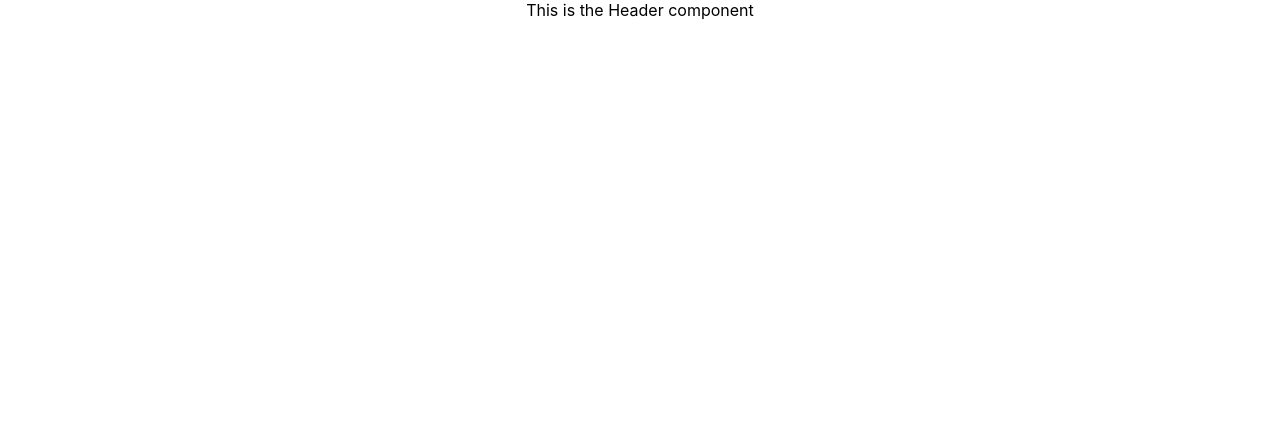
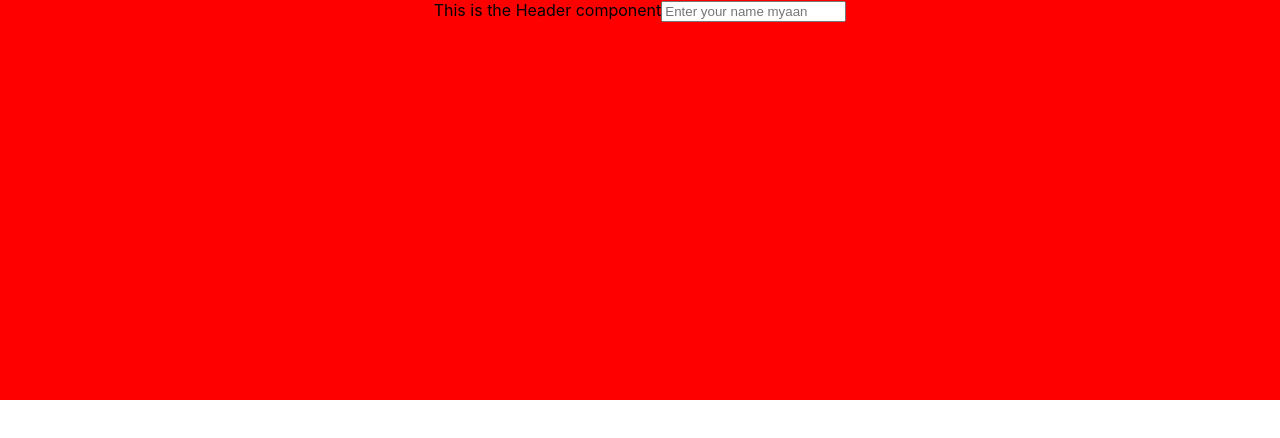
Before and after one commit to Vasunayudu4143/cicddemo, a React (Create React App) app: page / in a window 1280 px wide. Shown: the top 438 px of the page. Built offline with nearby package versions, Linux system fonts and the light colour scheme.

Commit message:
changes made in pcgdotjson

```diff
--- a/package.json
+++ b/package.json
@@ -1,6 +1,7 @@
 {
   "name": "frontendjobprep",
   "version": "0.1.0",
+  "homepage": "https://vasunayudu4143.github.io/cicddemo/",
   "private": true,
   "dependencies": {
     "@testing-library/jest-dom": "^5.17.0",
--- a/src/components/Header.js
+++ b/src/components/Header.js
@@ -4,8 +4,9 @@ function Header()
 {
 
     return(
-        <div>
+        <div style={{width:"100%",height:"400px",backgroundColor:"red"}}>
             This is the Header component
+            <input type="text" placeholder="Enter your name myaan"/>
         </div>
     )
 }
```
